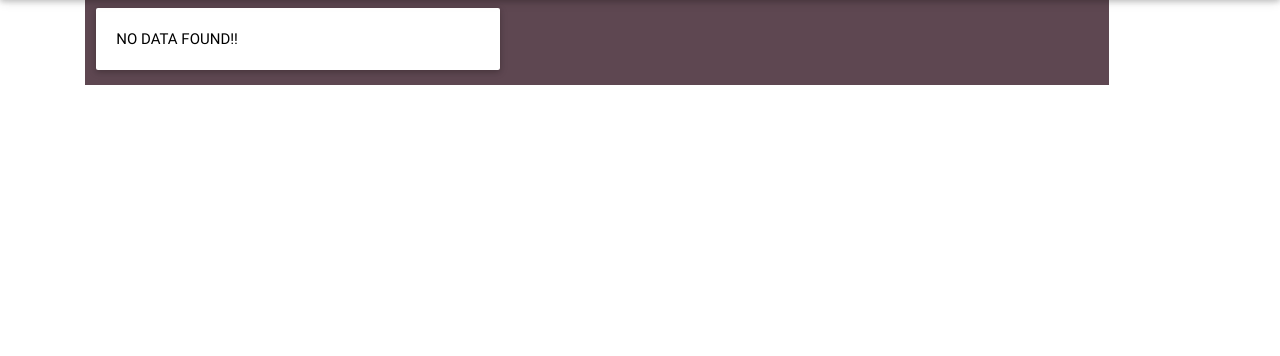
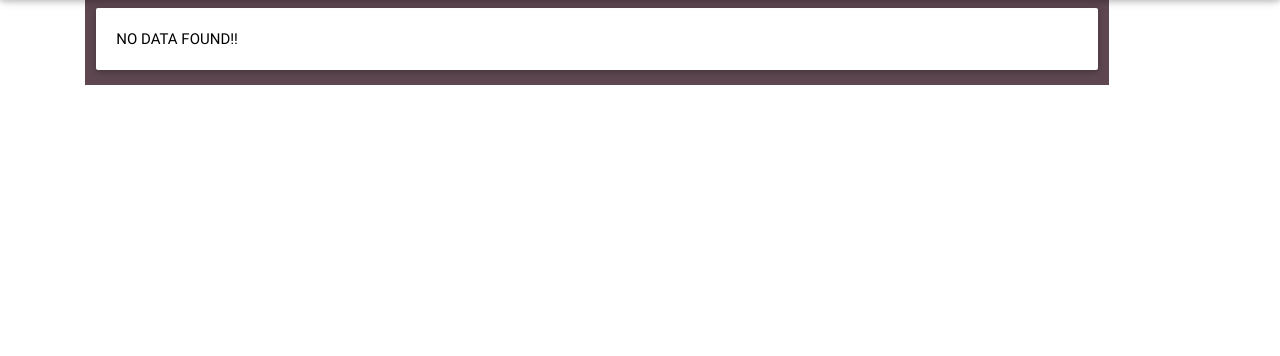
Before and after one commit to smartyrad/VIT_Research_Portal, a PHP site: page /department.php?dep=1 in a window 1280 px wide. Shown: the part 64-420 px from the top of the page. Run offline with PHP 8.4, Linux system fonts and the light colour scheme; data that the repository does not hold is empty; some libraries are stand-ins or nearby versions.

Commit message:
Made a minor UI change

```diff
--- a/connection.php
+++ b/connection.php
@@ -2,7 +2,7 @@
 
 $servername = "localhost";
 $username = "root";
-$password = "";
+$password = "kingjesus";
 $dbname= "research_portal";
 
 ?>
--- a/department.php
+++ b/department.php
@@ -97,7 +97,7 @@ echo '</div>';
 echo ' <div class="a">
     <div class="p">
 <div class="row">
-      <div class="col s12 m5">
+      <div class="col s12 m12">
         <div class="card-panel">
           <span class="black-text" style="width:100%;">NO DATA FOUND!!
           </span>
```
